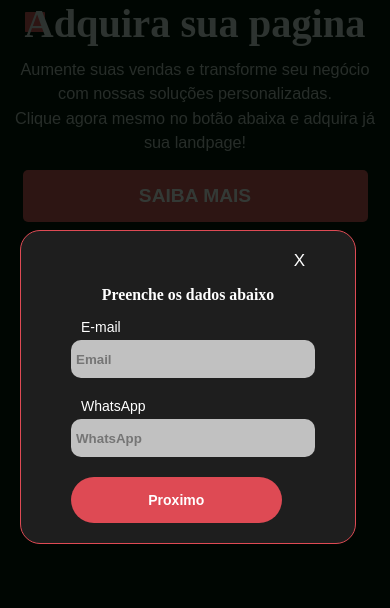
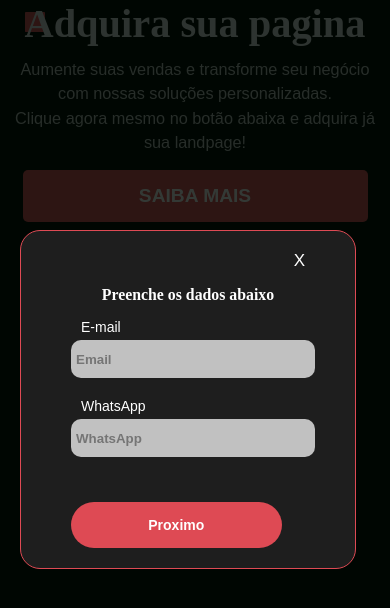
Before and after one commit to Bruno1794/landvenda, a Next.js app: page /preco in a window 390 px wide. Both pictures are taken after a click on the link "SAIBA MAIS". Shown: the top 608 px of the page. Built offline with nearby package versions, Linux system fonts and the light colour scheme.

Commit message:
criado a msg de erro no modal

```diff
--- a/src/componets/modal.module.css
+++ b/src/componets/modal.module.css
@@ -101,6 +101,11 @@ text-align: end;
     font-size: 18px;
 
 }
+.erro{
+    color: red;
+    font-size: 1.2rem;
+
+}
 
 @media screen and (max-width: 950px) {
     .modal {
@@ -137,6 +142,9 @@ text-align: end;
     .btForm {
         width: 90%;
         font-size: 0.875rem;
+    }
+    .erro{
+        font-size: 1rem;
     }
 
 }
@@ -175,4 +183,7 @@ text-align: end;
     .formGrup input {
         width: 100%;
     }
+    .erro{
+        font-size: 1rem;
+    }
 }
--- a/src/componets/modal.tsx
+++ b/src/componets/modal.tsx
@@ -90,7 +90,9 @@ const Modal = ({isOpen, onClose}: ModalProps) => {
 
                             placeholder="WhatsApp"/>
                     </div>
+                    <p className={styles.erro}>{state.error}</p>
                     <FormButton/>
+
 
                 </form>
 
```
